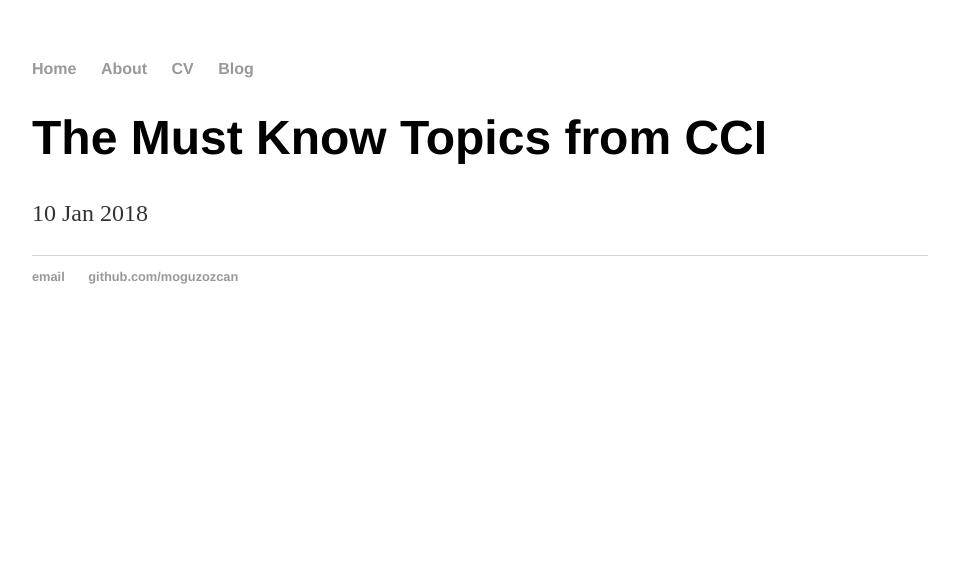
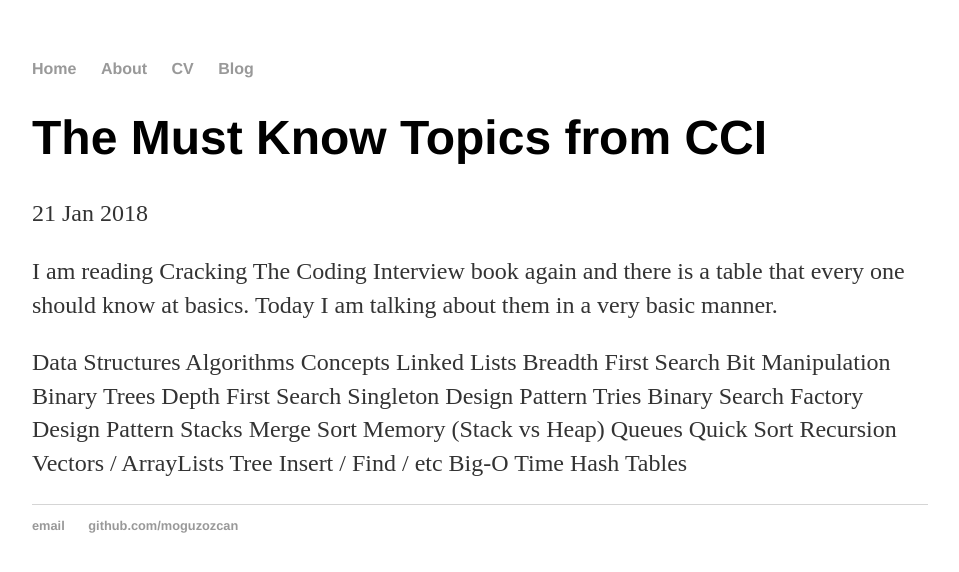
Before and after one commit to moguzozcan/moguzozcan.github.io, a Jekyll site: the page built from _posts/2018-01-21-The-Must-Know-Topics-from-CCI.md, in a window 1280 px wide. Shown: the top 572 px of the page, without its empty margins (160-1119 px from the left). Built offline with Jekyll 4.4.1, drawn with Linux system fonts in a browser that asks for light colours.

Commit message:
Update 2018-01-21-The-Must-Know-Topics-from-CCI.md

```diff
--- a/_posts/2018-01-21-The-Must-Know-Topics-from-CCI.md
+++ b/_posts/2018-01-21-The-Must-Know-Topics-from-CCI.md
@@ -1,5 +1,16 @@
 ---
 layout: post
 title: "The Must Know Topics from CCI"
-date: 2018-01-10
+date: 2018-01-21
 ---
+
+I am reading Cracking The Coding Interview book again and there is a table that every one should know at basics. Today I am talking about them in a very basic manner.
+
+Data Structures		        Algorithms		              Concepts
+Linked Lists		           Breadth First Search		    Bit Manipulation
+Binary Trees		           Depth First Search		      Singleton Design Pattern
+Tries		                  Binary Search		           Factory Design Pattern
+Stacks		                 Merge Sort		              Memory (Stack vs Heap)
+Queues		                 Quick Sort		              Recursion
+Vectors / ArrayLists		   Tree Insert / Find / etc		Big-O Time
+Hash Tables
```
